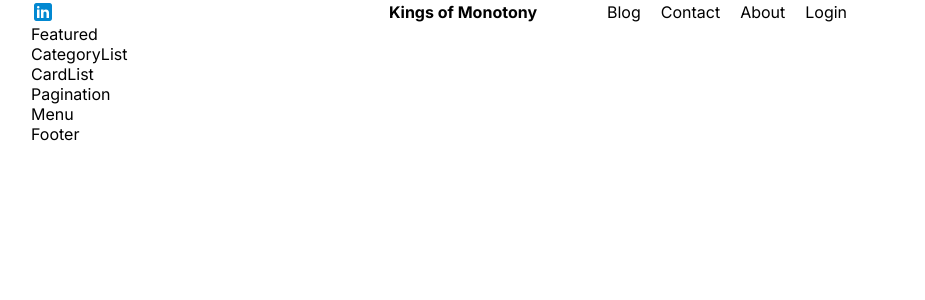
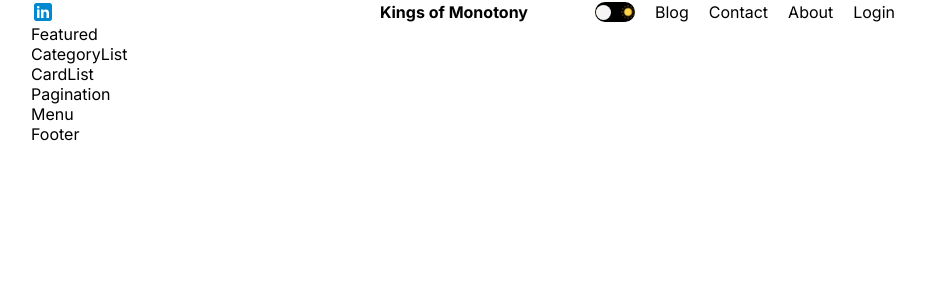
Before and after one commit to Nakatomi881/kingsofmontony, a Next.js app: page / in a window 1280 px wide. Shown: the top 300 px of the page, without its empty margins (177-1102 px from the left). Built offline with nearby package versions, Linux system fonts and the light colour scheme.

Commit message:
working themetoggle adding themecontext

```diff
--- a/src/app/components/themeToggle/ThemeToggle.jsx
+++ b/src/app/components/themeToggle/ThemeToggle.jsx
@@ -1,12 +1,15 @@
-import style from './themeToggle.module.css';
+import styles from './themeToggle.module.css';
 import Image from 'next/image';
 
 const ThemeToggle = () => {
-    return
-        <div className={style.container}>
-            <Image src="/moon.png" alt = "moon" width={14} height={14}/>
-            <Image src="/sun.png" alt = "sun" width={14} height={14}/>
-        </div>;
+    return (
+        <div className={styles.container}>
+        <Image src="/moon.png" alt = "moon" width={14} height={14}/>
+        <div className={styles.ball}></div>
+        <Image src="/sun.png" alt = "sun" width={14} height={14}/>
+    </div>
+    );
+
 
 };
 
--- a/src/app/components/themeToggle/themeToggle.module.css
+++ b/src/app/components/themeToggle/themeToggle.module.css
@@ -0,0 +1,22 @@
+.container{
+    width: 40px;
+    height: 20px;
+    border-radius: 50px;
+    cursor: pointer;
+    display: flex;
+    background-color: black;
+    align-items: center;
+    justify-content: space-between;
+    position: relative;
+
+
+}
+
+.ball{
+    width: 15px;
+    height: 15px;
+    background-color: whitesmoke;
+    border-radius: 50%;
+    position: absolute;
+    left: 1px;
+}
```
Also changed, not shown: src/context/ThemeContext.jsx (added, +8 -0 lines).
